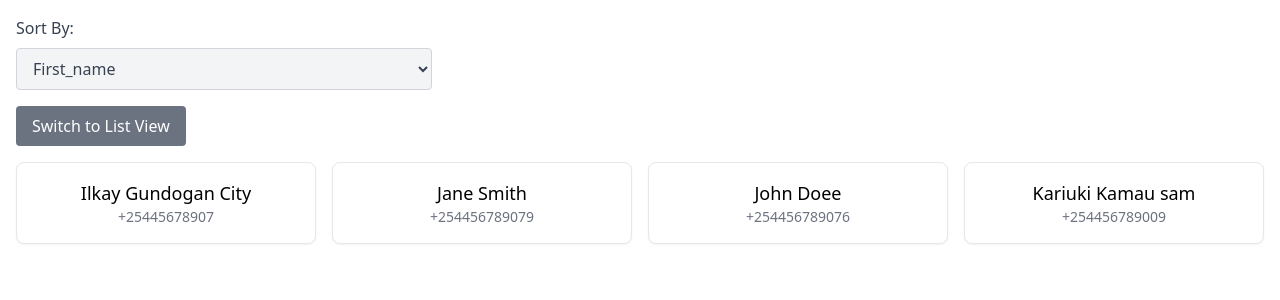
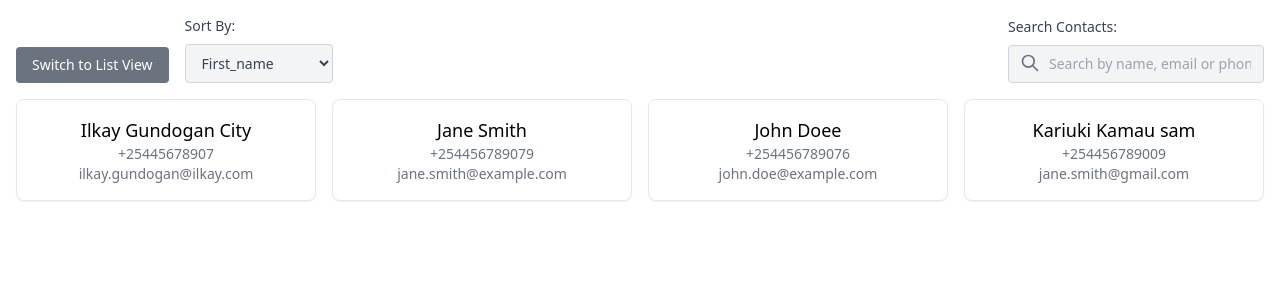
Before and after one commit to kipkemoibenard/phonebook-app, an Angular app: page /phonebook/contact-list in a window 1280 px wide. Shown: the top 300 px of the page. Built offline with nearby package versions, Linux system fonts and the light colour scheme; data requests are answered from the project's data file.

Commit message:
Add contact search ability

```diff
--- a/db.json
+++ b/db.json
@@ -7,7 +7,8 @@
       "phone_number": "+254456789076",
       "physical_address": "123 Kimathi st, Nairobi, Kenya",
       "id": "1",
-      "is_deleted": false
+      "is_deleted": false,
+      "contact_image": "https://pics.craiyon.com/2023-06-14/82614c9c770f4641af42a3617d1fb4b3.webp"
     },
     {
       "first_name": "Kariuki",
@@ -16,7 +17,7 @@
       "phone_number": "+254456789009",
       "physical_address": "456 Wainaina St, Nairobi, Kenya",
       "id": "2",
-      "is_deleted": true
+      "is_deleted": false
     },
     {
       "first_name": "Ilkay",
@@ -25,7 +26,8 @@
       "phone_number": "+25445678907",
       "physical_address": "786 Juja st, Juja, Kenya",
       "id": "3",
-      "is_deleted": true
+      "is_deleted": true,
+      "contact_image": "https://pics.craiyon.com/2023-06-14/82614c9c770f4641af42a3617d1fb4b3.webp"
     },
     {
       "first_name": "Jane",
@@ -34,7 +36,8 @@
       "phone_number": "+254456789079",
       "physical_address": "45 Wabera st, Isiolo, Kenya",
       "id": "4",
-      "is_deleted": true
+      "is_deleted": true,
+      "contact_image": "https://pics.craiyon.com/2023-06-14/82614c9c770f4641af42a3617d1fb4b3.webp"
     }
   ]
 }
--- a/src/app/features/phonebook/components/contact-list/contact-list.component.html
+++ b/src/app/features/phonebook/components/contact-list/contact-list.component.html
@@ -1,31 +1,63 @@
 <div class="container mx-auto p-4 min-w-[220px]">
+    <!-- Controls Section -->
+    <div class="flex flex-col sm:flex-row sm:items-end sm:justify-between space-y-4 sm:space-y-0 mb-4">
+        <div class="flex flex-col sm:flex-row sm:items-end space-y-4 sm:space-y-0 sm:space-x-4">
+            <!-- Toggle View Button -->
+            <div class="w-full sm:w-auto">
+                <button (click)="toggleView()"
+                    class="bg-gray-500 text-white py-2 px-4 rounded hover:bg-gray-600 w-full sm:w-auto text-sm">
+                    Switch to {{ isGridView ? 'List' : 'Grid' }} View
+                </button>
+            </div>
+
             <!-- Sorting Dropdown -->
-    <div class="mb-4">
-        <label for="sort-field" class="block text-gray-700 font-medium mb-2 text-sm sm:text-base">Sort By:</label>
+            <div class="w-full sm:w-auto sm:max-w-[300px]">
+                <label for="sort-field" class="block text-gray-700 font-medium mb-2 text-sm">Sort By:</label>
                 <select id="sort-field" [(ngModel)]="selectedSortField"
-            class="bg-gray-100 border border-gray-300 text-gray-700 py-2 px-3 rounded w-full sm:w-64 md:w-1/3 text-sm sm:text-base">
+                    class="bg-gray-100 border border-gray-300 text-gray-700 py-2 px-3 rounded w-full text-sm">
                     <option *ngFor="let field of ['first_name', 'last_name', 'phone_number']" [value]="field">
                         {{ field | titlecase }}
                     </option>
                 </select>
             </div>
+        </div>
 
-    <!-- Toggle View Button -->
-    <div class="mb-4">
-        <button (click)="toggleView()" class="bg-gray-500 text-white py-2 px-4 rounded hover:bg-gray-600 w-full sm:w-auto text-sm sm:text-base">
-            Switch to {{ isGridView ? 'List' : 'Grid' }} View
-        </button>
+        <!-- Search Bar -->
+        <div class="w-full sm:w-auto sm:max-w-[300px] relative">
+            <label for="search-input" class="block text-gray-700 font-medium mb-2 text-sm">Search Contacts:</label>
+            <input
+                id="search-input"
+                type="text"
+                [(ngModel)]="searchTerm"
+                (ngModelChange)="onSearchChange()"
+                placeholder="Search by name, email or phone number"
+                class="bg-gray-100 border border-gray-300 text-gray-700 py-2 px-3 rounded w-full text-sm pl-10"
+            />
+            <!-- Search Icon -->
+            <div class="absolute left-3 bottom-2.5">
+                <svg xmlns="http://www.w3.org/2000/svg" class="h-5 w-5 text-gray-500" fill="none" viewBox="0 0 24 24" stroke="currentColor">
+                    <path stroke-linecap="round" stroke-linejoin="round" stroke-width="2"
+                        d="M21 21l-6-6m2-5a7 7 0 11-14 0 7 7 0 0114 0z" />
+                </svg>
+            </div>
+        </div>
     </div>
 
     <!-- Contact List/Grid -->
     <div
         [ngClass]="{ 'grid grid-cols-1 sm:grid-cols-2 md:grid-cols-3 lg:grid-cols-4 gap-4': isGridView, 'flex flex-col space-y-4': !isGridView }">
-        <div *ngFor="let contact of contacts | sort: selectedSortDirection: selectedSortField"
+        <div *ngFor="let contact of filteredContacts | sort: selectedSortDirection: selectedSortField"
             class="border rounded-lg shadow-sm hover:shadow-md transition p-4 flex flex-col items-center bg-white w-full"
             (click)="onContactClick(contact.id)">
             <!-- Display Name and Phone Number -->
             <h2 class="text-base sm:text-lg font-medium text-center break-words">{{ contact.first_name }} {{ contact.last_name }}</h2>
             <p class="text-xs sm:text-sm text-gray-500 text-center break-words">{{ contact.phone_number }}</p>
+            <p class="text-xs sm:text-sm text-gray-500 text-center break-words">{{ contact.email }}</p>
         </div>
     </div>
+
+    <!-- No Results Message -->
+    <div *ngIf="filteredContacts.length === 0" class="text-center text-gray-500 mt-4">
+        No contacts found matching your search.
     </div>
+</div>
--- a/src/app/features/phonebook/components/contact-list/contact-list.component.ts
+++ b/src/app/features/phonebook/components/contact-list/contact-list.component.ts
@@ -10,9 +10,11 @@ import { Router } from '@angular/router';
 })
 export class ContactListComponent implements OnInit, OnDestroy {
   contacts: Contact[] = [];
+  filteredContacts: Contact[] = [];
   selectedSortField: keyof Contact = 'first_name'; // Ensure this is typed correctly
   selectedSortDirection: 'asc' | 'desc' = 'asc'; // Default sorting direction
   isGridView: boolean = true; // Default to grid view
+  searchTerm: string = '';
 
   constructor(
     private contactService: ContactsService,
@@ -32,7 +34,26 @@ export class ContactListComponent implements OnInit, OnDestroy {
   getAllContacts() {
     this.contactService.getAllContacts().subscribe((res: Contact[]) => {
       this.contacts = res;
+      this.filteredContacts = res;
     });
+  }
+
+  onSearchChange(): void {
+    this.filterContacts();
+  }
+
+  filterContacts(): void {
+    if (!this.searchTerm.trim()) {
+      this.filteredContacts = this.contacts;
+    } else {
+      const searchTermLower = this.searchTerm.toLowerCase().trim();
+      this.filteredContacts = this.contacts.filter(contact =>
+        contact.first_name.toLowerCase().includes(searchTermLower) ||
+        contact.last_name.toLowerCase().includes(searchTermLower) ||
+        contact.phone_number.includes(searchTermLower) ||
+        contact.email.includes(searchTermLower)
+      );
+    }
   }
 
   toggleView() {
```
Lines whose indentation alone changed are shown as unchanged.
